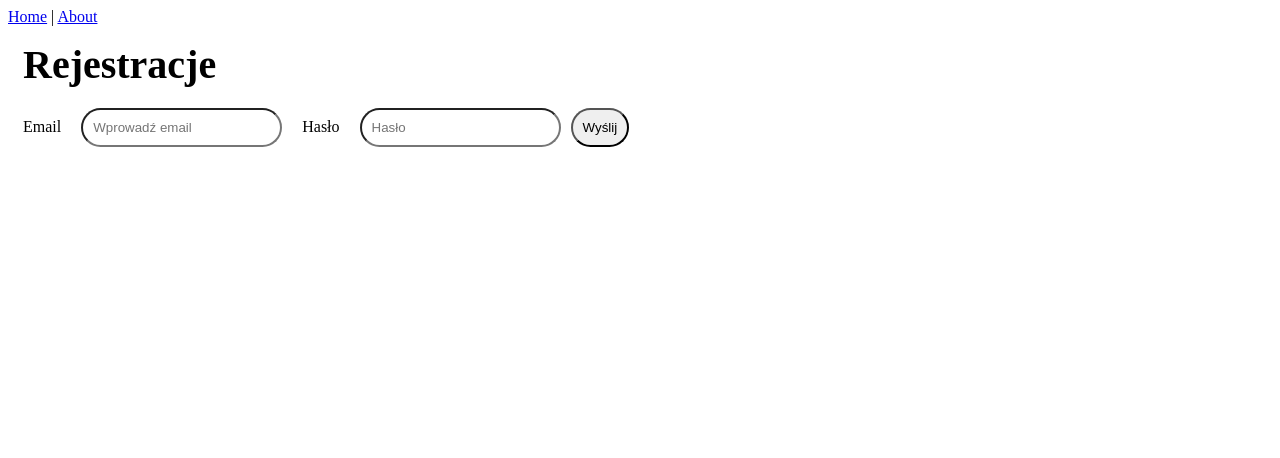
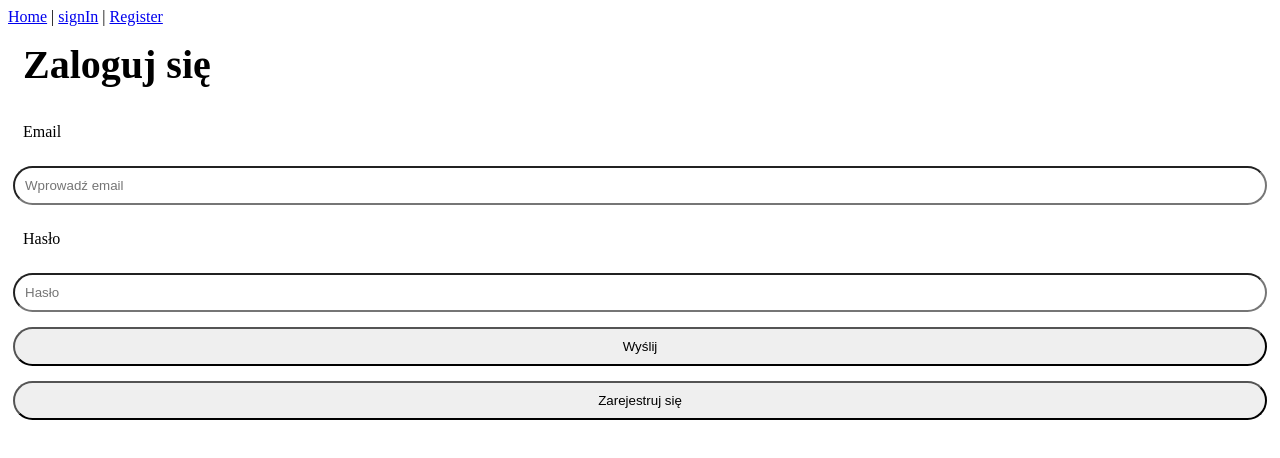
Before and after one commit to HubertDudaDeveloper/chat, a Vue app: page /signin in a window 1280 px wide. Shown: the top 458 px of the page. Built offline with nearby package versions, Linux system fonts and the light colour scheme; no server answers.

Commit message:
Message recognition implementation :rocket:

```diff
--- a/src/App.vue
+++ b/src/App.vue
@@ -1,7 +1,8 @@
 <template>
   <nav>
     <router-link to="/">Home</router-link> |
-    <router-link to="/about">About</router-link>
+    <router-link to="/signin">signIn</router-link> |
+    <router-link to="/registerview">Register</router-link>
   </nav>
   <main class="main">
     <router-view/>
--- a/src/components/InputMessage.vue
+++ b/src/components/InputMessage.vue
@@ -7,15 +7,15 @@
 
 <script setup lang="ts">
 import { ref, reactive, defineProps } from 'vue'
+import { getAuth } from 'firebase/auth'
 import { collection, addDoc } from 'firebase/firestore'
 import { db } from '@/firebase'
 
 const name = ref('InputMessage')
 const messagea = ref('')
-const user = ref('ME')
 const date = () => {
   const time = new Date()
-  const day = String(time.getDay()).padStart(2, '0')
+  const day = String(time.getDate()).padStart(2, '0')
   const month = String(time.getMonth() + 1).padStart(2, '0')
   const year = time.getFullYear()
   const hour = String(time.getHours()).padStart(2, '0') + ':' + String(time.getMinutes()).padStart(2, '0') + ':' + String(time.getSeconds()).padStart(2, '0')
@@ -27,7 +27,7 @@ const time = new Date()
 const sendData = (now, getTime) => {
   addDoc(collection(db, 'chat'), {
     message: messagea.value,
-    userId: user.value,
+    userId: getAuth().currentUser.email,
     date: now,
     time: getTime
   })
--- a/src/components/MessageTemplate.vue
+++ b/src/components/MessageTemplate.vue
@@ -1,6 +1,6 @@
 <template>
     <section class="messages">
-        <div class="messages__item" v-for="(item, index) in props.messages" :key="index">
+        <div class="messages__item" :class="{ 'not-me': notme(item) }" v-for="(item, index) in props.messages" :key="index">
             {{index}}
             <p>{{item.message}}</p>
             <p>{{item.date}}</p>
@@ -10,23 +10,30 @@
 </template>
 <script setup lang="ts">
 import { ref, defineProps, reactive } from 'vue'
+import { getAuth, onAuthStateChanged } from 'firebase/auth'
 
 const name = 'MessageTemplate'
 const props = defineProps({
   messages: Array
 })
+const notme = (item) => {
+  return getAuth().currentUser.email !== item.userId
+}
 
 console.log(props.messages)
 </script>
 <style scoped lang="scss">
+.not-me {
+    align-self: flex-start !important;
+}
 .messages {
     height: 80vh;
     display: flex;
     flex-direction: column;
     justify-items: end;
-    align-items: flex-end;
     overflow-y: auto;
     &__item {
+        align-self: flex-end;
         width: 50%;
         background-color: rgb(0, 0, 0);
         color: white;
--- a/src/router/index.ts
+++ b/src/router/index.ts
@@ -8,12 +8,12 @@ const routes: Array<RouteRecordRaw> = [
     component: HomeView
   },
   {
-    path: '/about',
-    name: 'about',
+    path: '/registerview',
+    name: 'RegisterView',
     // route level code-splitting
     // this generates a separate chunk (about.[hash].js) for this route
     // which is lazy-loaded when the route is visited.
-    component: () => import(/* webpackChunkName: "about" */ '../views/AboutView.vue')
+    component: () => import(/* webpackChunkName: "about" */ '../views/RegisterView.vue')
   },
   {
     path: '/signin',
--- a/src/views/HomeView.vue
+++ b/src/views/HomeView.vue
@@ -27,8 +27,10 @@ onMounted(() => {
   onAuthStateChanged(auth, (user) => {
     if (user) {
       isLoggedIn.value = true
+      console.log(getAuth().currentUser)
     } else {
       isLoggedIn.value = false
+      router.push('/signin')
     }
   })
   const q = query(collection(db, 'chat'), orderBy('date'))
--- a/src/views/AboutView.vue
+++ b/src/views/RegisterView.vue
@@ -1,20 +1,24 @@
 <template>
   <section class="register">
     <h1 class="register__h1">Rejestracje</h1>
+    <label class="register__label" for="name">Imię</label>
+    <input v-model="nickName" class="register__input" type="name" placeholder="Wprowadź imię" id="name">
     <label class="register__label" for="email">Email</label>
     <input v-model="email" class="register__input" type="email" placeholder="Wprowadź email" id="email">
     <label class="register__label" for="password">Hasło</label>
     <input v-model="password" class="register__input" type="password" placeholder="Hasło" id="password">
-    <button class="register__button" @click="register">Wyślij</button>
+    <button class="register__button" @click="send">Wyślij</button>
+    <button class="signin__button" @click="router.push('/signin')">Albo Zaloguj się</button>
   </section>
 </template>
 <script setup lang="ts">
 import { ref } from 'vue'
-import { getAuth, createUserWithEmailAndPassword } from 'firebase/auth'
+import { getAuth, createUserWithEmailAndPassword, updateProfile } from 'firebase/auth'
 import { useRouter } from 'vue-router'
 
 const email = ref('')
 const password = ref('')
+const nickName = ref('')
 
 const router = useRouter()
 
@@ -22,6 +26,7 @@ const register = () => {
   createUserWithEmailAndPassword(getAuth(), email.value, password.value)
     .then((data) => {
       console.log('We Made It!' + data)
+      name()
       router.push('/')
     })
     .catch((error) => {
@@ -30,6 +35,19 @@ const register = () => {
     })
 }
 
+const name = () => {
+  const auth = getAuth()
+  updateProfile(auth.currentUser, { displayName: nickName.value })
+    .then(() => {
+      console.log('sukces' + nickName.value)
+    }).catch((error) => {
+      console.log(error)
+    })
+}
+
+const send = async () => {
+  register()
+}
 </script>
 <style lang="scss">
 .register {
--- a/src/views/SignIn.vue
+++ b/src/views/SignIn.vue
@@ -1,11 +1,12 @@
 <template>
-<section class="">
-    <h1 class="signin__h1">Rejestracje</h1>
+  <section class="signin">
+    <h1 class="signin__h1">Zaloguj się</h1>
     <label class="signin__label" for="email">Email</label>
     <input v-model="email" class="signin__input" type="email" placeholder="Wprowadź email" id="email">
     <label class="signin__label" for="password">Hasło</label>
     <input v-model="password" class="signin__input" type="password" placeholder="Hasło" id="password">
     <button class="signin__button" @click="signIn">Wyślij</button>
+    <button class="signin__button" @click="router.push('/registerview')">Zarejestruj się</button>
 </section>
 </template>
 <script setup lang="ts">
@@ -21,7 +22,6 @@ const router = useRouter()
 const signIn = () => {
   signInWithEmailAndPassword(getAuth(), email.value, password.value)
     .then((data) => {
-      console.log('We Made It!' + data)
       router.push('/')
     })
     .catch((error) => {
```
Lines whose indentation alone changed are shown as unchanged.
